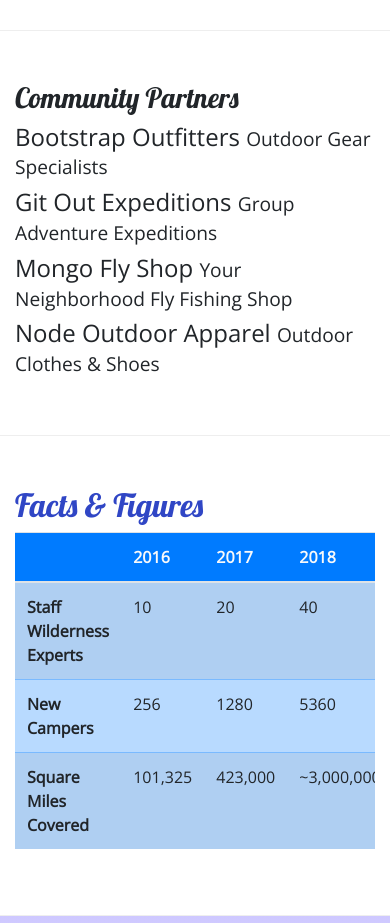
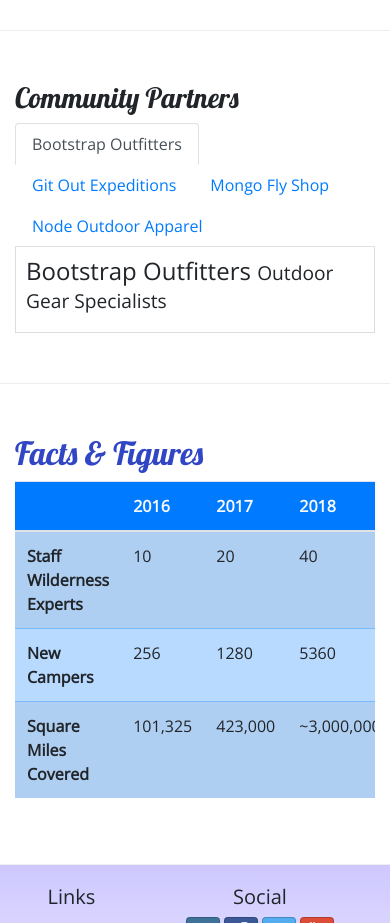
Before and after one commit to P33J3/bootstrap-project-1, a website: page aboutus.html in a window 390 px wide. Shown: the part 1280-2203 px from the top of the page. Drawn offline with nearby package versions, Linux system fonts and the light colour scheme.

Commit message:
added Tabs bootstrap

```diff
--- a/aboutus.html
+++ b/aboutus.html
@@ -32,9 +32,11 @@
 	<body>
 		<header class="jumbotron jumbotron-fluid">
 			<div class="container">
-				<div class="row ">
+				<div class="row">
 					<div class="col-4 col-sm-3 col-md-2 align-self-center">
-						<a href="index.html"><img src="img/logo.png" class="img-fluid" /></a>
+						<a href="index.html"
+							><img src="img/logo.png" class="img-fluid"
+						/></a>
 					</div>
 					<div class="col">
 						<h1>NuCamp</h1>
@@ -46,7 +48,9 @@
 
 		<nav class="navbar navbar-expand-sm navbar-dark sticky-top">
 			<div class="container">
-				<a class="navbar-brand" href="index.html"><img src="img/logo.png" alt="logo" height="30" width="30" /> </a>
+				<a class="navbar-brand" href="index.html"
+					><img src="img/logo.png" alt="logo" height="30" width="30" />
+				</a>
 				<button
 					class="navbar-toggler"
 					type="button"
@@ -148,11 +152,47 @@
 			<div class="row row-content">
 				<div class="col">
 					<h3>Community Partners</h3>
-					<h4>Bootstrap Outfitters <small>Outdoor Gear Specialists</small></h4>
+					<ul class="nav nav-tabs">
+						<li class="nav-item">
+							<a
+								class="nav-link active"
+								href="#bootstrap"
+								role="tab"
+								data-toggle="tab"
+								>Bootstrap Outfitters</a
+							>
+						</li>
+						<li class="nav-item">
+							<a class="nav-link" href="#git" role="tab" data-toggle="tab"
+								>Git Out Expeditions</a
+							>
+						</li>
+						<li class="nav-item">
+							<a class="nav-link" href="#mongo" role="tab" data-toggle="tab"
+								>Mongo Fly Shop</a
+							>
+						</li>
+						<li class="nav-item">
+							<a class="nav-link" href="#node" role="tab" data-toggle="tab"
+								>Node Outdoor Apparel</a
+							>
+						</li>
+					</ul>
+					<div class="tab-content">
+						<div
+							role="tabpanel"
+							class="tab-pane fade show active"
+							id="bootstrap"
+						>
+							<h4>
+								Bootstrap Outfitters <small>Outdoor Gear Specialists</small>
+							</h4>
 							<p class="d-none d-sm-block">
-						Bootstrap Outfitters supplies you with the gear you need at prices
-						you can't beat.
+								Bootstrap Outfitters supplies you with the gear you need at
+								prices you can't beat.
 							</p>
+						</div>
+						<div role="tabpanel" class="tab-pane fade" id="git">
 							<h4>
 								Git Out Expeditions <small>Group Adventure Expeditions</small>
 							</h4>
@@ -160,18 +200,26 @@
 								Join Git Out Expeditions to explore new horizons with a group of
 								other adventurers!
 							</p>
+						</div>
+						<div role="tabpanel" class="tab-pane fade" id="mongo">
 							<h4>
 								Mongo Fly Shop <small>Your Neighborhood Fly Fishing Shop</small>
 							</h4>
 							<p class="d-none d-sm-block">
-						Need a new fishing pole, a tacklebox, or flies of all kinds? Stop by
-						Mongo Fly Shop.
+								Need a new fishing pole, a tacklebox, or flies of all kinds?
+								Stop by Mongo Fly Shop.
 							</p>
-					<h4>Node Outdoor Apparel <small>Outdoor Clothes & Shoes</small></h4>
+						</div>
+						<div role="tabpanel" class="tab-pane fade" id="node">
+							<h4>
+								Node Outdoor Apparel <small>Outdoor Clothes & Shoes</small>
+							</h4>
 							<p class="d-none d-sm-block">
-						From polar fleeces to swimsuits, hiking boots to waders, a visit to
-						Node will be sure to get you covered.
+								From polar fleeces to swimsuits, hiking boots to waders, a visit
+								to Node will be sure to get you covered.
 							</p>
+						</div>
+					</div>
 				</div>
 			</div>
 			<div class="row row-content">
--- a/css/styles.css
+++ b/css/styles.css
@@ -33,6 +33,12 @@
     min-height: 200px;
 }
 
-.navbar {
+.navbar-dark {
     background-color: #901CAD;
 }
+
+.tab-content {
+    border: 1px solid #DDD;
+    border-top: none;
+    padding: 10px;
+}
```
Also changed, not shown: index.html (+35 -15 lines), 1 other file. Lines whose indentation alone changed are shown as unchanged.
